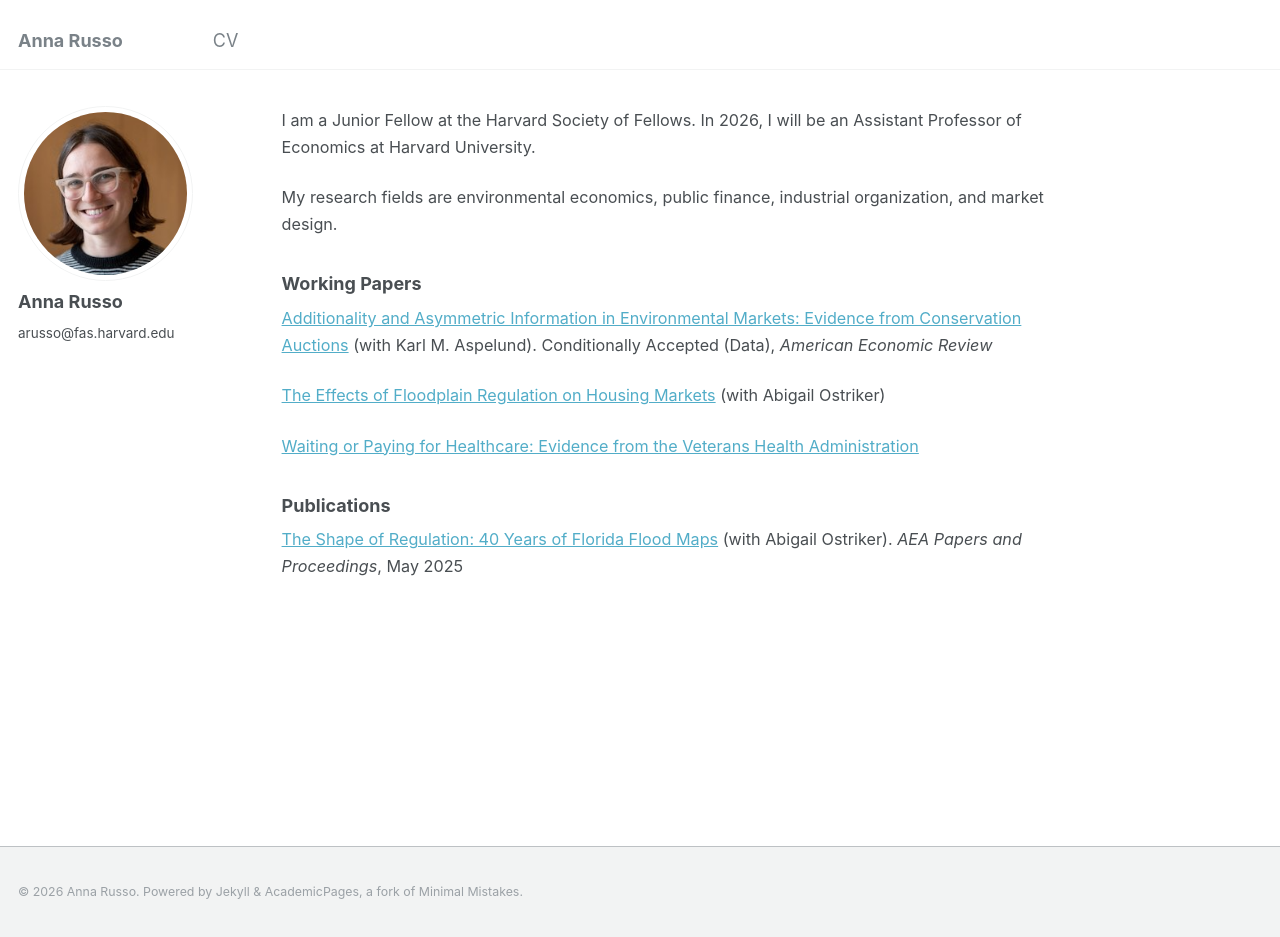
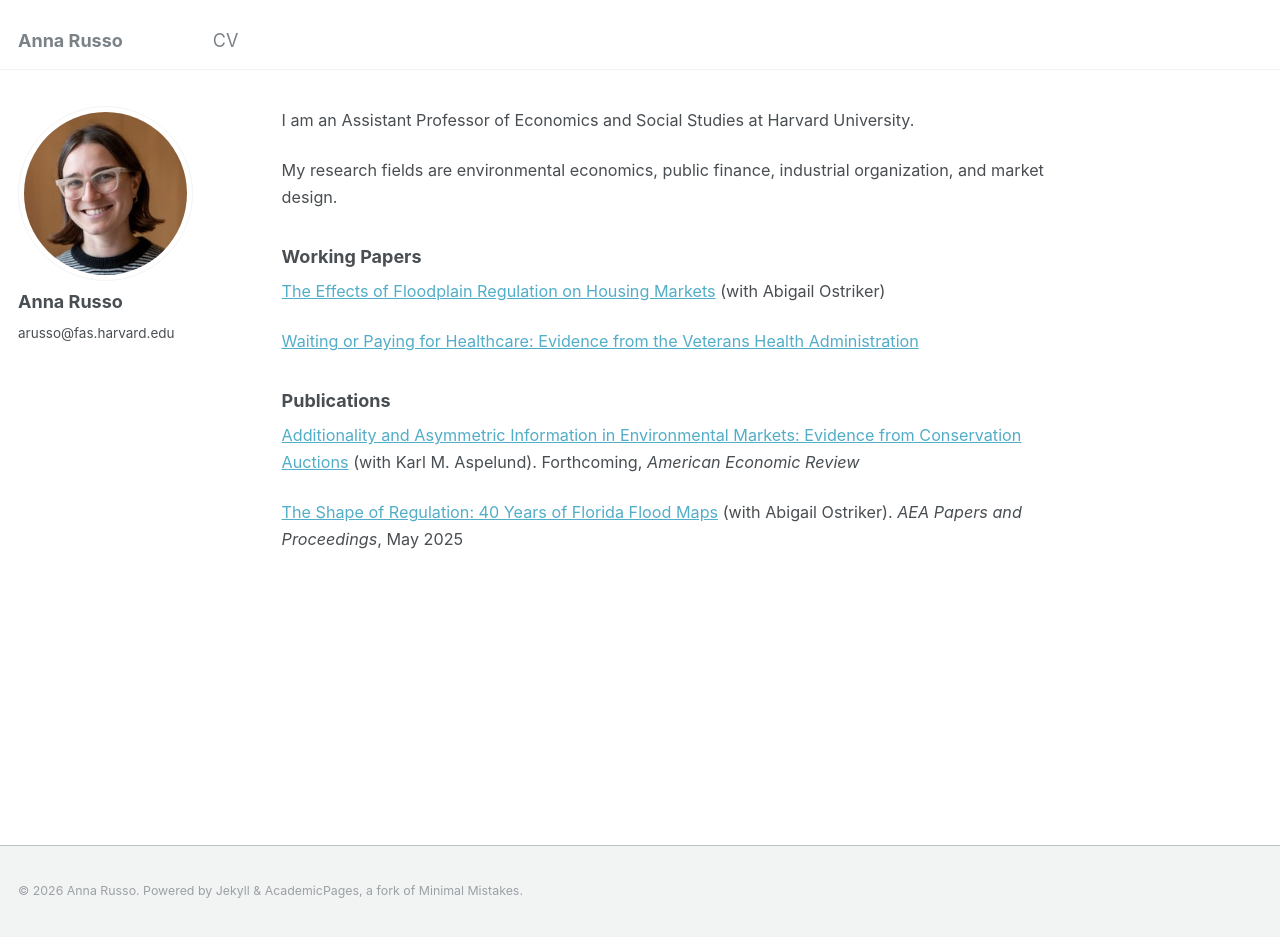
Before and after one commit to annarusso/annarusso.github.io, a Jekyll site: the page built from _pages/about.md, in a window 1280 px wide and 937 px high. Built offline with Jekyll 4.4.1, drawn with Linux system fonts in a browser that asks for light colours.

Commit message:
Revise title and update publications in about.md
Updated professional title and added new publications.

```diff
--- a/_pages/about.md
+++ b/_pages/about.md
@@ -8,7 +8,7 @@ redirect_from:
 ---
 
 <span style="font-size:0.9em;">
-I am a Junior Fellow at the Harvard Society of Fellows. In 2026, I will be an Assistant Professor of Economics at Harvard University.
+I am an Assistant Professor of Economics and Social Studies at Harvard University.
 
 
 <span style="font-size:0.9em;">
@@ -16,10 +16,6 @@ My research fields are environmental economics, public finance, industrial organ
 </span>
 
 ### Working Papers
-<span style="font-size:0.9em;">
-[Additionality and Asymmetric Information in Environmental Markets: Evidence from Conservation Auctions](https://annarusso.github.io/papers/aspelund_russo_crp.pdf) (with Karl M. Aspelund). Conditionally Accepted (Data), _American Economic Review_
-
-
 <span style="font-size:0.9em;">
 [The Effects of Floodplain Regulation on Housing Markets](https://ostriker.github.io/papers/Ostriker-Russo_floodplain-regulations.pdf) (with Abigail Ostriker)
 
@@ -30,4 +26,8 @@ My research fields are environmental economics, public finance, industrial organ
 
 ### Publications
 <span style="font-size:0.9em;">
+[Additionality and Asymmetric Information in Environmental Markets: Evidence from Conservation Auctions](https://annarusso.github.io/papers/aspelund_russo_crp.pdf) (with Karl M. Aspelund). Forthcoming, _American Economic Review_
+
+
+<span style="font-size:0.9em;">
 [The Shape of Regulation: 40 Years of Florida Flood Maps](https://annarusso.github.io/papers/ostriker-russo-2025-the-shape-of-regulation-40-years-of-florida-flood-maps.pdf) (with Abigail Ostriker). _AEA Papers and Proceedings_, May 2025
```
